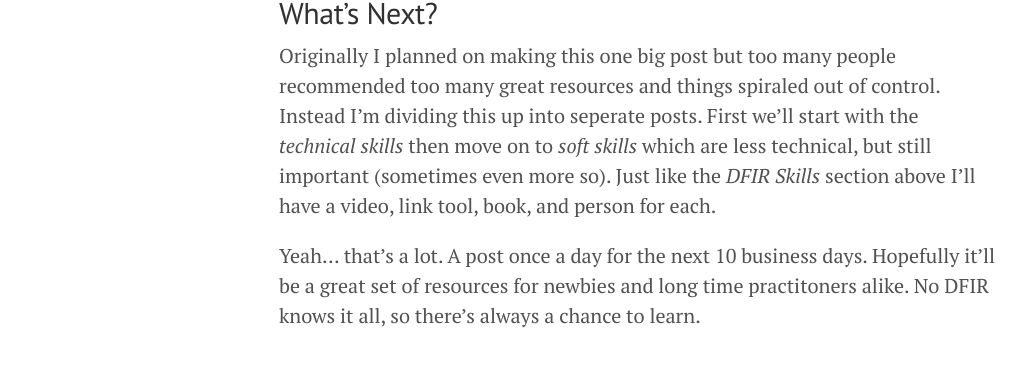
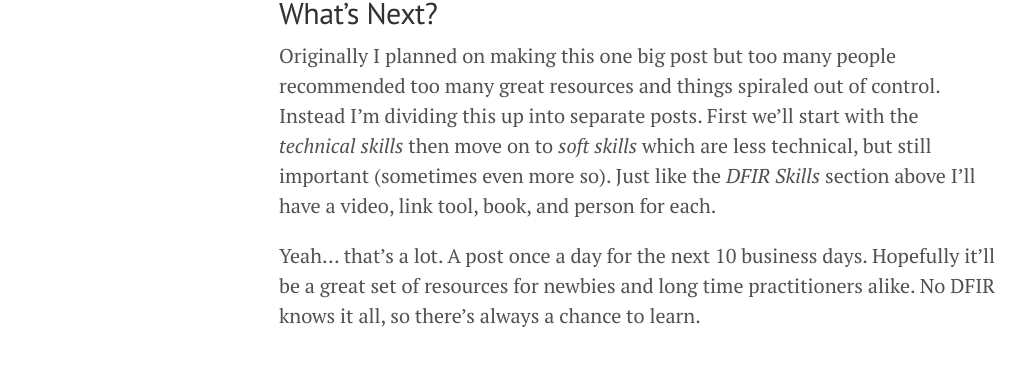
Before and after one commit to sroberts/sroberts.github.io, a Jekyll site: the page built from _posts/2016-01-04-introduction-to-dfir-the-beginning.md, in a window 1280 px wide and 900 px high, scrolled down 3220 px. Shown: the part 218-601 px from the top of the window, without its empty margins (1-1027 px from the left). Built offline with Jekyll 4.4.1, drawn with Linux system fonts in a browser that asks for light colours; nearby versions of some CDN libraries; some of the changed text lies outside the part shown.

Commit message:
spellchecked

```diff
--- a/_posts/2016-01-04-introduction-to-dfir-the-beginning.md
+++ b/_posts/2016-01-04-introduction-to-dfir-the-beginning.md
@@ -75,6 +75,6 @@ Why is this important? Two key reasons:
 
 ## What's Next?
 
-Originally I planned on making this one big post but too many people recommended too many great resources and things spiraled out of control. Instead I'm dividing this up into seperate posts. First we'll start with the _technical skills_ then move on to _soft skills_ which are less technical, but still important (sometimes even more so). Just like the _DFIR Skills_ section above I'll have a video, link tool, book, and person for each.
+Originally I planned on making this one big post but too many people recommended too many great resources and things spiraled out of control. Instead I'm dividing this up into separate posts. First we'll start with the _technical skills_ then move on to _soft skills_ which are less technical, but still important (sometimes even more so). Just like the _DFIR Skills_ section above I'll have a video, link tool, book, and person for each.
 
-Yeah... that's a lot. A post once a day for the next 10 business days. Hopefully it'll be a great set of resources for newbies and long time practitoners alike. No DFIR knows it all, so there's always a chance to learn.
+Yeah... that's a lot. A post once a day for the next 10 business days. Hopefully it'll be a great set of resources for newbies and long time practitioners alike. No DFIR knows it all, so there's always a chance to learn.
```
Also changed, not shown: other parts of _posts/2016-01-04-introduction-to-dfir-the-beginning.md (+2 -2 lines).
